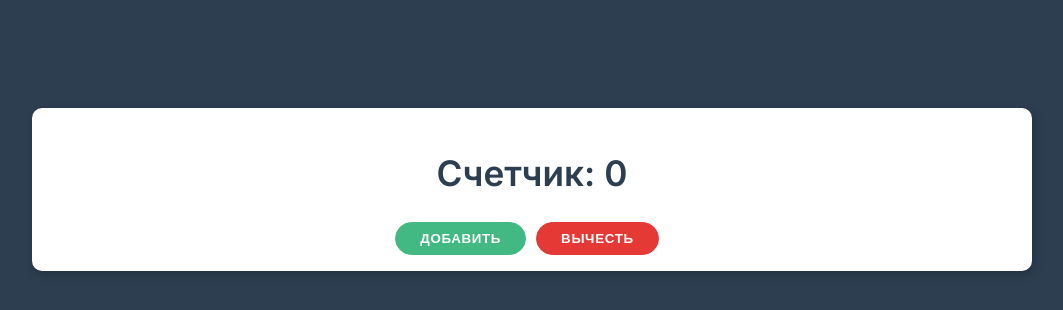
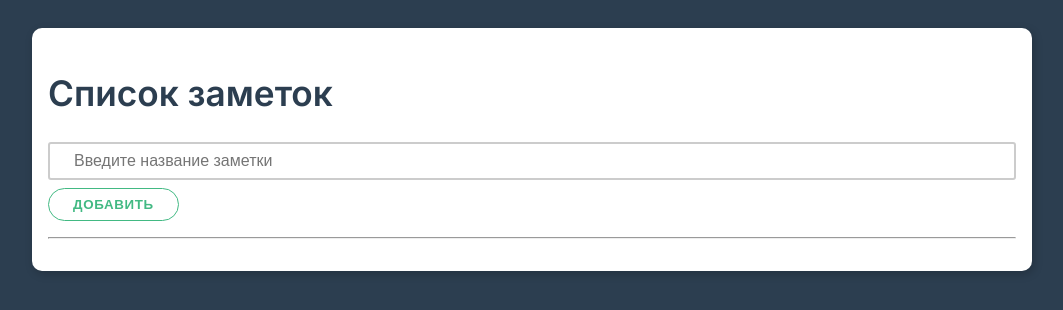
Before and after one commit to petr-rikhter/vueMinin, a website: page index.html in a window 1280 px wide. Shown: the whole page, without its empty margins (108-1171 px from the left). Drawn offline with nearby package versions, Linux system fonts and the light colour scheme.

Commit message:
v-bind связывание

```diff
--- a/app.js
+++ b/app.js
@@ -1,8 +1,9 @@
 const App = {
   data() {
     return {
-      counter: 0,
-      title: "Счетчик: ",
+      placeholderString: "Введите название заметки",
+      title: "Список заметок",
+      inputValue: "",
     };
   },
 };
--- a/index.html
+++ b/index.html
@@ -9,13 +9,18 @@
     <link rel="stylesheet" href="theme.css" />
   </head>
   <body>
-    <div class="container pt-5" id="app">
-      <div class="card center">
-        <h1>{{ title }} {{ counter }}</h1>
-        <div>
-          <button class="btn primary" @click="counter++">Добавить</button>
-          <button class="btn danger" @click="counter--">Вычесть</button>
+    <div class="container" id="app">
+      <div class="card">
+        <h1>{{ title }}</h1>
+        <div class="form-control">
+          <input
+            type="text"
+            v-bind:placeholder="placeholderString"
+            v-bind:value="inputValue"
+          />
         </div>
+        <button class="btn">Добавить</button>
+        <hr />
       </div>
     </div>
 
```
